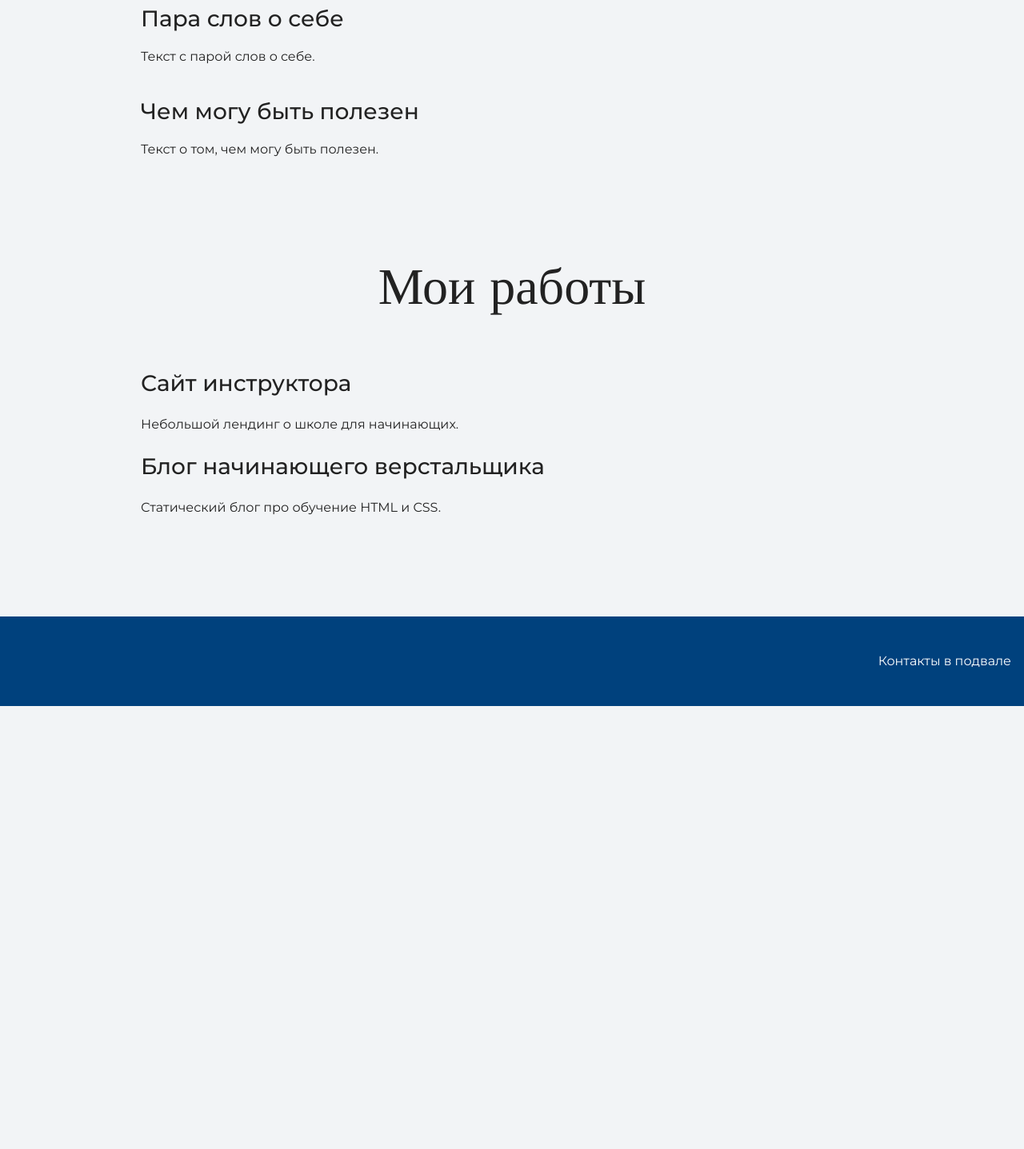
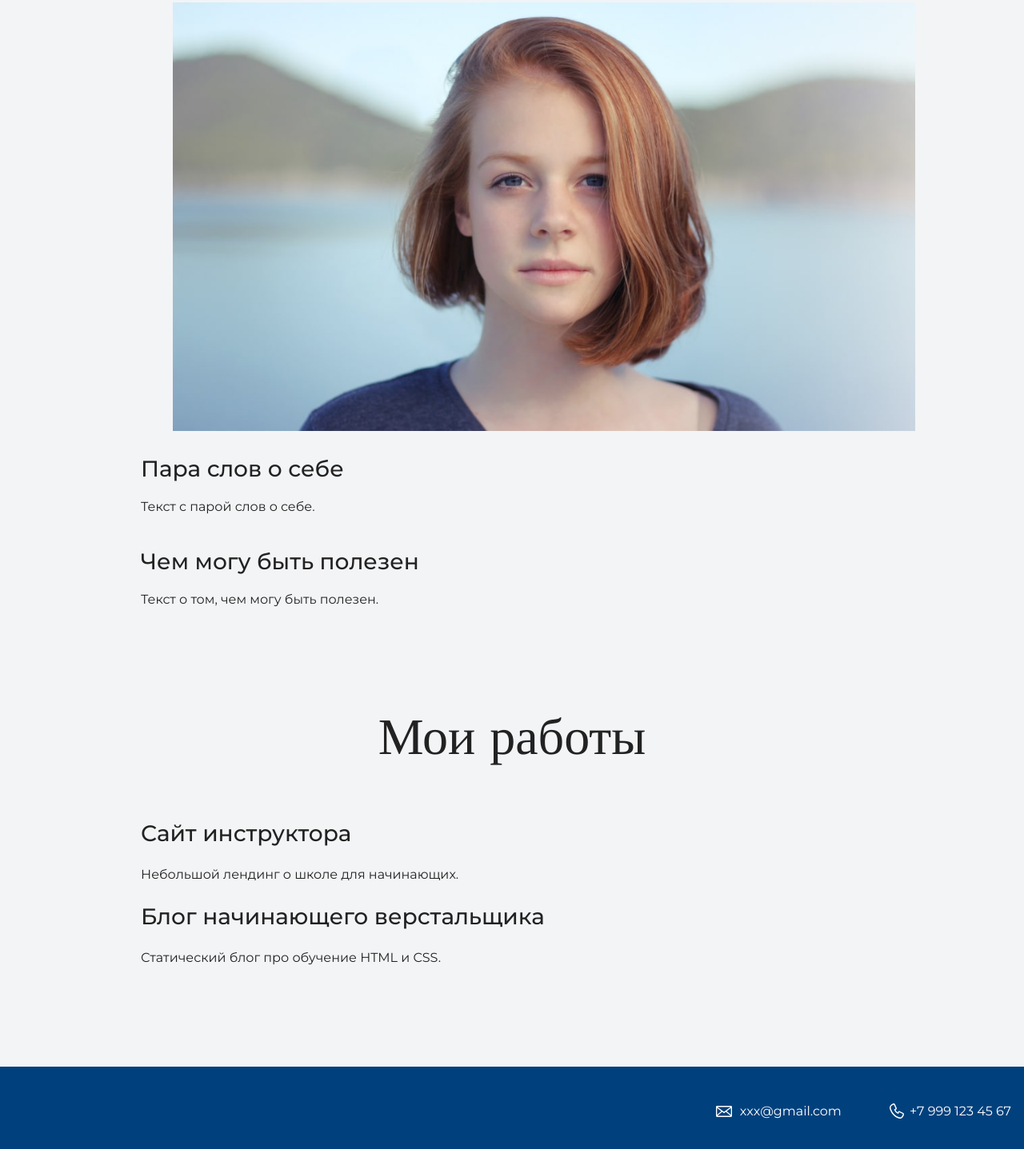
Before and after one commit to allevas/my-site, a plain HTML site: page index.html in a window 1280 px wide. Shown: the part 1169-2606 px from the top of the page at 80% size. Before the commit the page ends 2052 px from the top, so only its background shows below. Drawn offline with nearby package versions, Linux system fonts and the light colour scheme.

Commit message:
second commit

```diff
--- a/index.html
+++ b/index.html
@@ -10,7 +10,8 @@
   <body>
     <header class="page-header">
 		<div class="container">
-			Контакты в шапке
+			<a class="header-email" href="mailto:xxx@gmail.com">xxx@gmail.com</a>
+			<a class="header-phone" href="tel:+79991234567">+7 999 123 45 67</a>
 		</div>
     </header>
 
@@ -24,6 +25,9 @@
     <section class="intro">
 		<div class="container">
 			<h2 class="subheading">Давайте познакомимся</h2>
+			<figure>
+				<img src="files/user.jpg" width="928" height="536" alt="Фотография Неопознанного Енота">
+			</figure>
 			<h3>Пара слов о себе</h3>
 			<p>Текст с парой слов о себе.</p>
 			<h3>Чем могу быть полезен</h3>
@@ -44,9 +48,11 @@
     </section>
 
     <footer class="page-footer">
-	<div class="container">
-      Контакты в подвале
-	</div>
-    </footer>
+		<div class="container">
+			<a class="footer-email" href="mailto:xxx@gmail.com">xxx@gmail.com</a>
+			<a class="footer-phone" href="tel:+79991234567">+7 999 123 45 67</a>
+		</div>
+	</footer>
+
   </body>
 </html>
```
Also changed, not shown: files/project.jpg (added), files/user.jpg (added), img/hero-bg.jpg (added), img/icon-css.svg (added), img/icon-email-footer.svg (added), img/icon-email-header.svg (added), img/icon-html.svg (added), img/icon-phone-footer.svg (added), img/icon-phone-header.svg (added).
